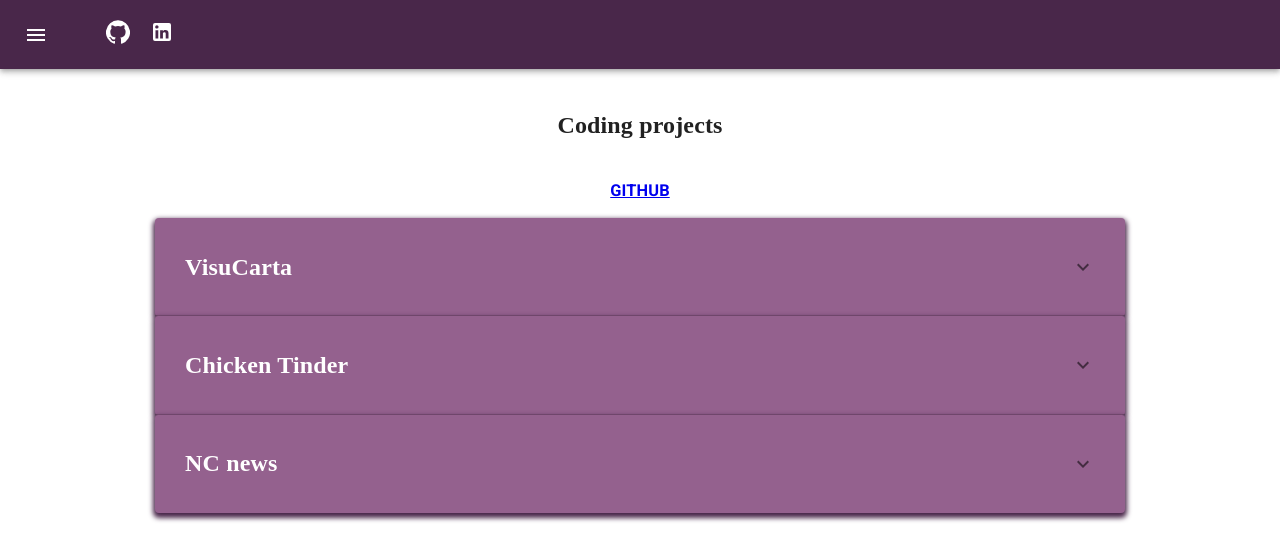
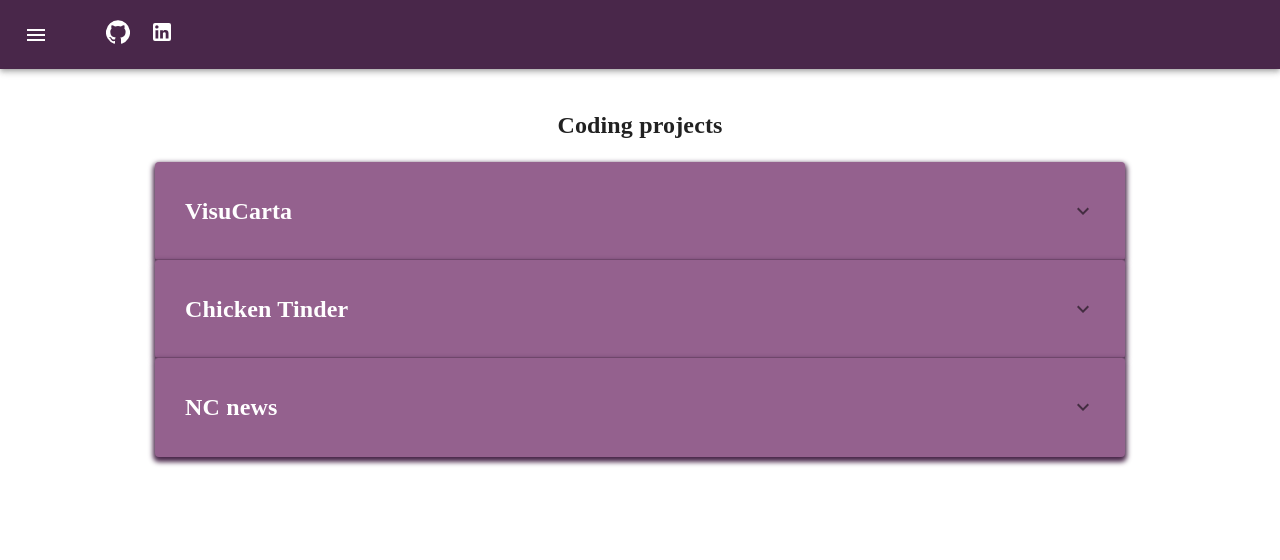
Before and after one commit to BitterBlue22/porftfolio-site, a React (Create React App) app in the folder portfolio-site/: page /projects in a window 1280 px wide. Shown: the top 560 px of the page. Built offline with nearby package versions, Linux system fonts and the light colour scheme; a web font is replaced by a local one.

Commit message:
removes old github link

```diff
--- a/portfolio-site/src/components/Projects.jsx
+++ b/portfolio-site/src/components/Projects.jsx
@@ -5,9 +5,7 @@ const Projects = () => {
   return (
     <section className="page">
       <h2>Coding projects</h2>
-      <h3>
-        <a href="https://github.com/BitterBlue22">GITHUB</a>
-      </h3>
+
       <SimpleExpansionPanel />
     </section>
   );
--- a/portfolio-site/src/components/re-useable/Accordion.jsx
+++ b/portfolio-site/src/components/re-useable/Accordion.jsx
@@ -47,6 +47,11 @@ const StyledButton = styled(Button)({
   height: 48,
   padding: "0 30px",
   margin: "10px",
+  "&:active": {
+    background: "	#49274A",
+    borderRadius: 3,
+    boxShadow: "0 3px 5px 2px #94618E",
+  },
   "&:hover": {
     background: "	#49274A",
     borderRadius: 3,
```
